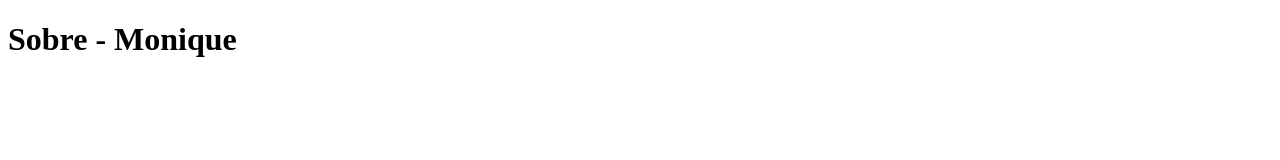
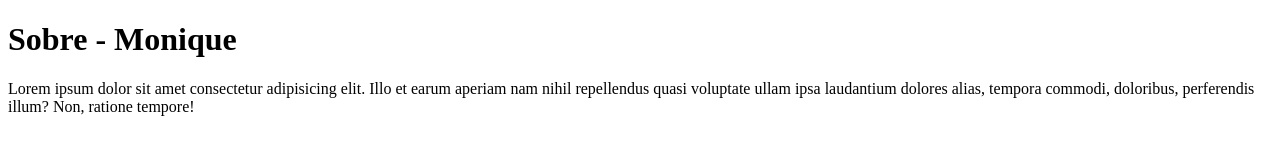
Before and after one commit to niquevic/seduc-html, a plain HTML site: page sobre.html in a window 1280 px wide. Drawn offline with Linux system fonts and the light colour scheme.

Commit message:
adicionando texto

```diff
--- a/sobre.html
+++ b/sobre.html
@@ -8,5 +8,7 @@
 <body>
     <h1>Sobre - Monique</h1>
 
+    <p>Lorem ipsum dolor sit amet consectetur adipisicing elit. Illo et earum aperiam nam nihil repellendus quasi voluptate ullam ipsa laudantium dolores alias, tempora commodi, doloribus, perferendis illum? Non, ratione tempore!</p>
+
 </body>
 </html>
```
